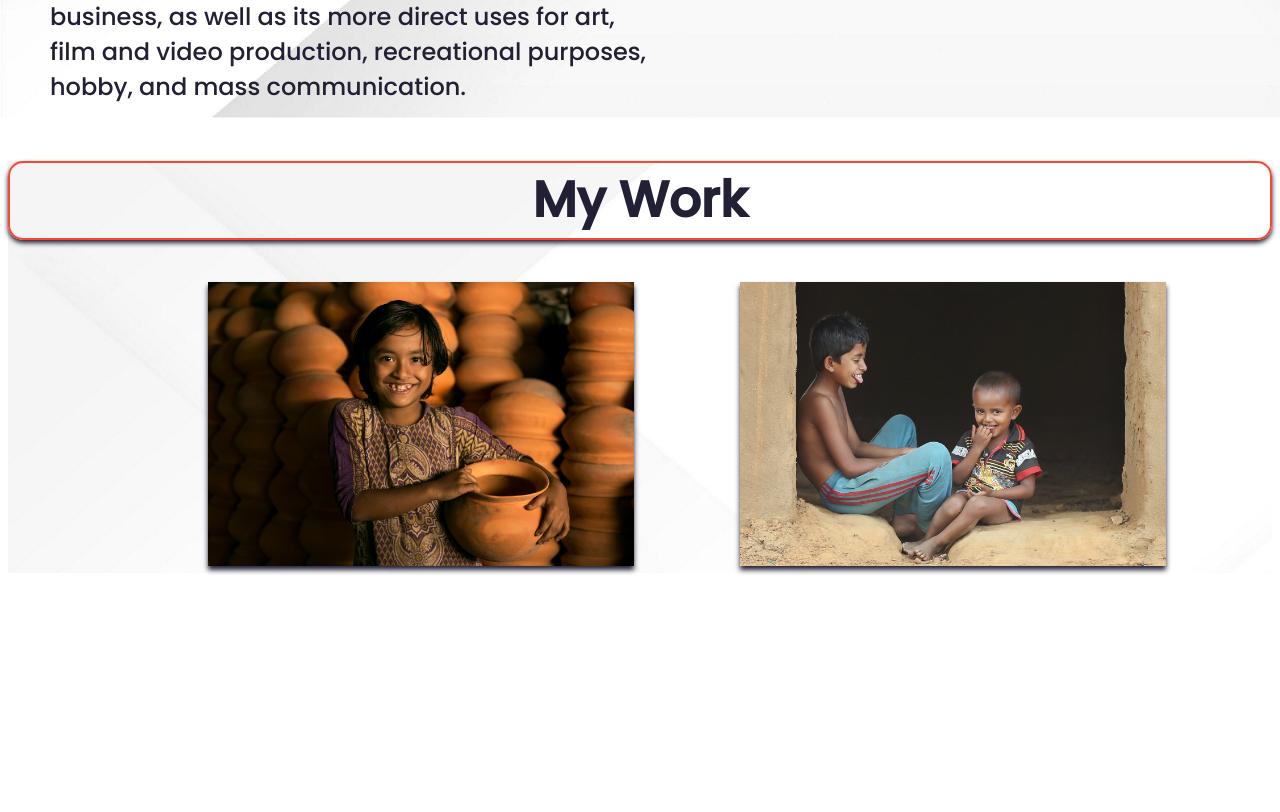
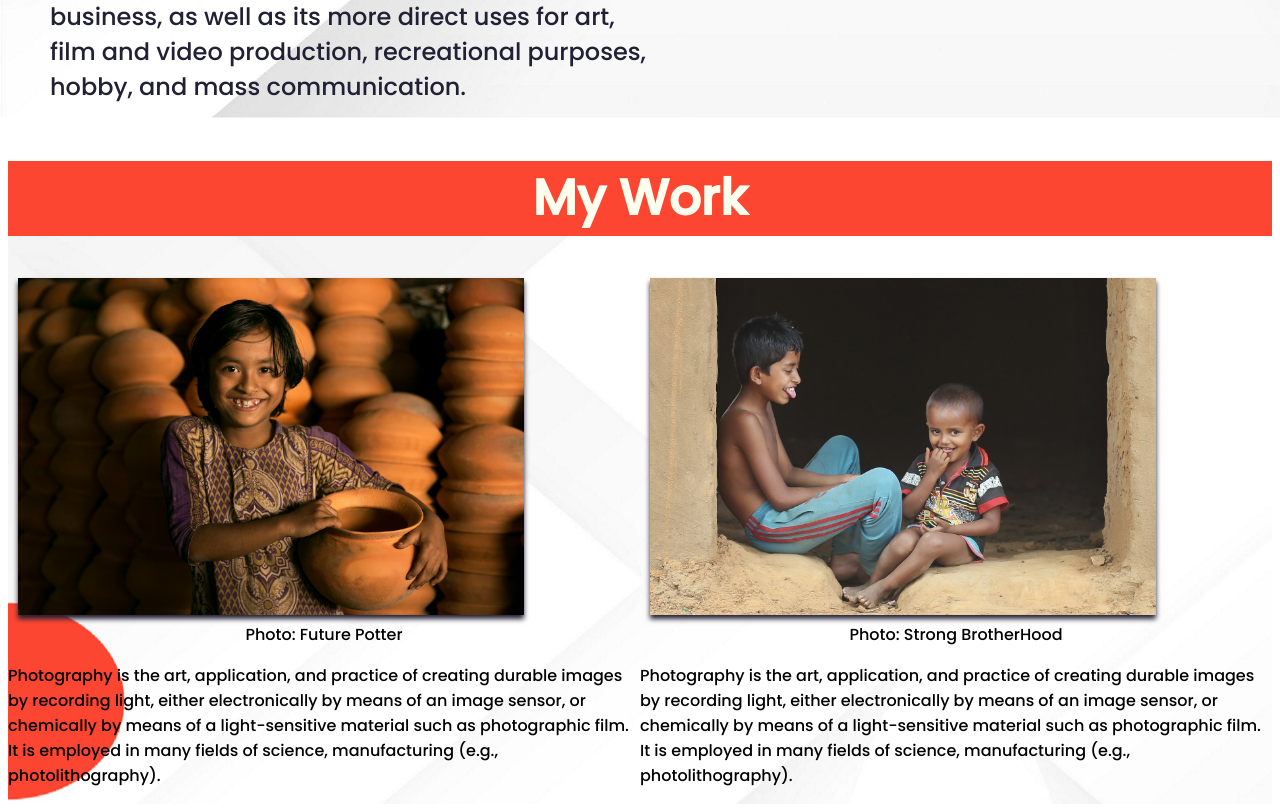
Before and after one commit to miraz03/ShowMe, a plain HTML site: page index.html in a window 1280 px wide. Shown: the part 962-1774 px from the top of the page. Before the commit the page ends 1543 px from the top, so only its background shows below. Drawn offline with Linux system fonts and the light colour scheme.

Commit message:
image and correction2

```diff
--- a/index.html
+++ b/index.html
@@ -51,10 +51,25 @@
             <div>
                 <img src="images/Miraz Mahabub_Hazi Muhammad Mohsin College_Bangladesh_Future Potter_Portrait_Color_01670297465.jpg"
                     alt="">
+                <figcaption style="text-align: center;">Photo: Future Potter</figcaption>
+                <p>Photography is the art, application, and practice of creating durable images by recording
+                    light, either
+                    electronically by means of an image sensor, or chemically by means of a light-sensitive material
+                    such as
+                    photographic film. It is employed in many fields of science, manufacturing (e.g., photolithography).
+                </p>
             </div>
             <div>
                 <img src="images/IMG_6935 copy.jpg" alt="">
+                <figcaption style="text-align: center;">Photo: Strong BrotherHood</figcaption>
+                <p>Photography is the art, application, and practice of creating durable images by recording
+                    light, either
+                    electronically by means of an image sensor, or chemically by means of a light-sensitive material
+                    such as
+                    photographic film. It is employed in many fields of science, manufacturing (e.g., photolithography).
+                </p>
             </div>
+
         </div>
 
 
--- a/my-csss.css
+++ b/my-csss.css
@@ -62,8 +62,11 @@ section{
 .gallery{
     display: flex;
     max-width: 100%;
-    padding-inline-start: 200px;
-    scroll-padding-inline-end: 200px;
+
+
+
+    /* padding-inline-start: 200px;
+    scroll-padding-inline-end: 200px; */
 
 
 }
@@ -71,14 +74,12 @@ section{
     width: 80%;
     box-sizing: border-box;
     box-shadow: 0 4px 5px #212034;
+    margin: 0 10px 0 10px;
 
 }
 #mywork{
     text-align: center;
     font-size: 50px;
-    border: solid 2px #fd4631;
-    padding-left: 10px;padding-right: 10px;
-    border-radius: 15px;
-    box-shadow: 0 3px 5px #212034;
-    color: #212034;
+    background-color: #fd4631;
+    color: ivory;
 }
```
